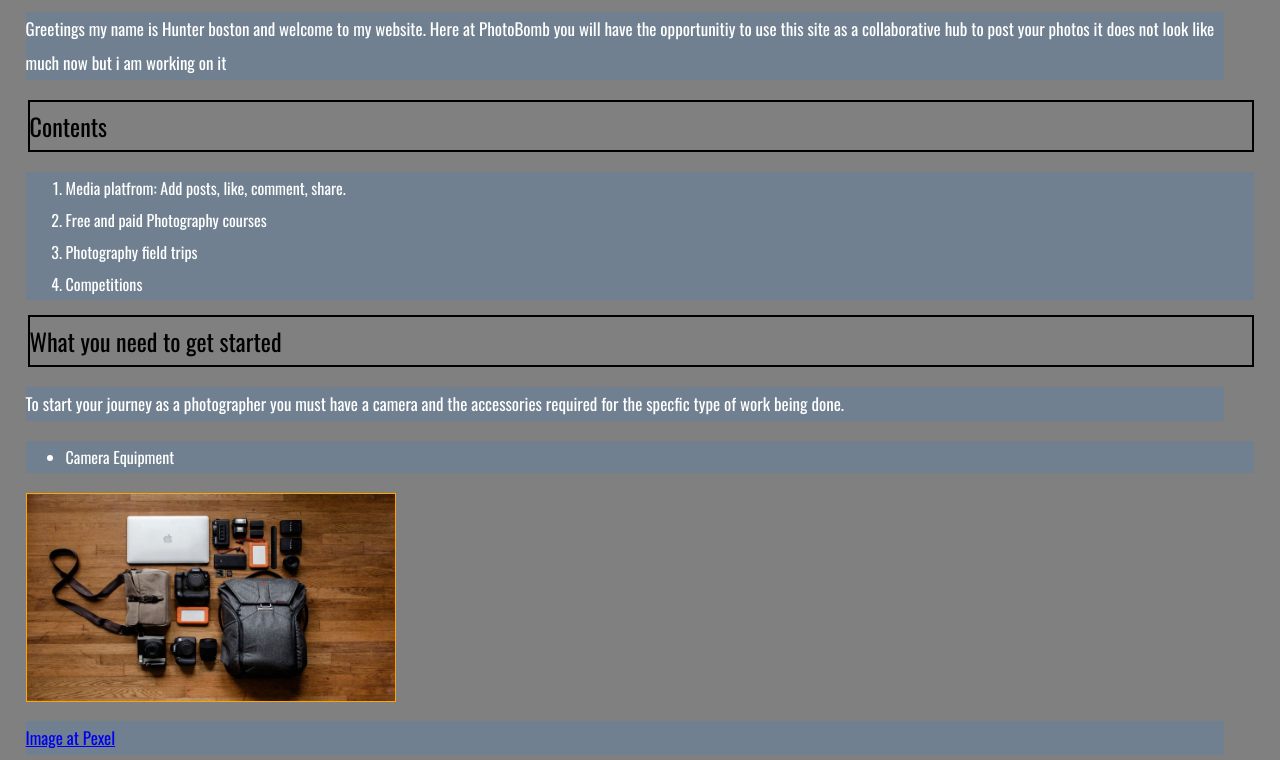
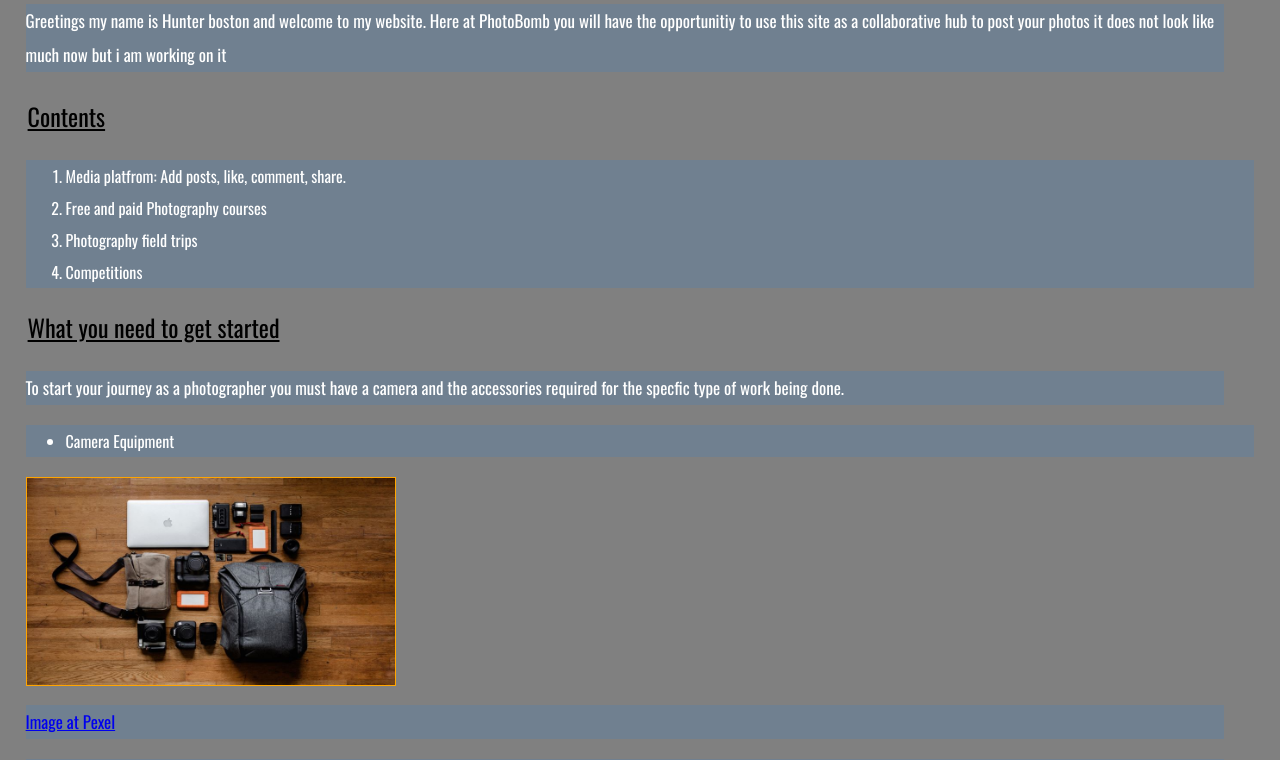
Before and after one commit to Hunter-Boston/PhotoBomb, a plain HTML site: page index.html in a window 1280 px wide. Shown: the part 563-1323 px from the top of the page. Drawn offline with nearby package versions, Linux system fonts and the light colour scheme.

Commit message:
Update style.css

```diff
--- a/style.css
+++ b/style.css
@@ -45,9 +45,9 @@ img{
 h1, h3{
   font-weight: normal;
   margin-bottom: 20px;
-  border: 2px solid black;
+  text-decoration: underline;
+}
 
-}
 p{
   font-size: 17px;
   color: white;
```
